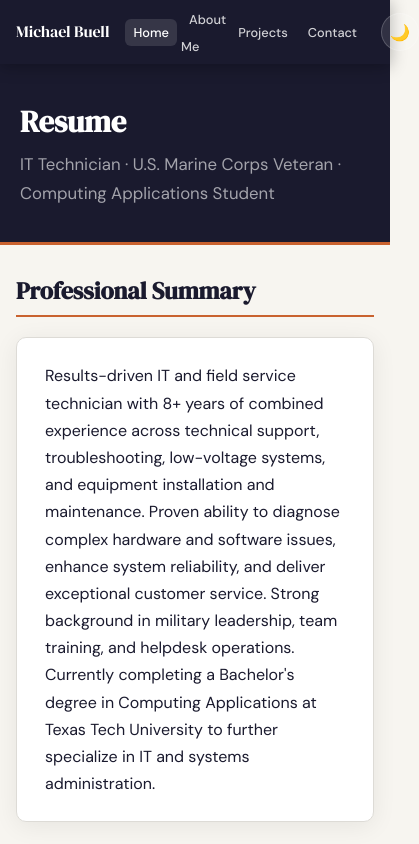
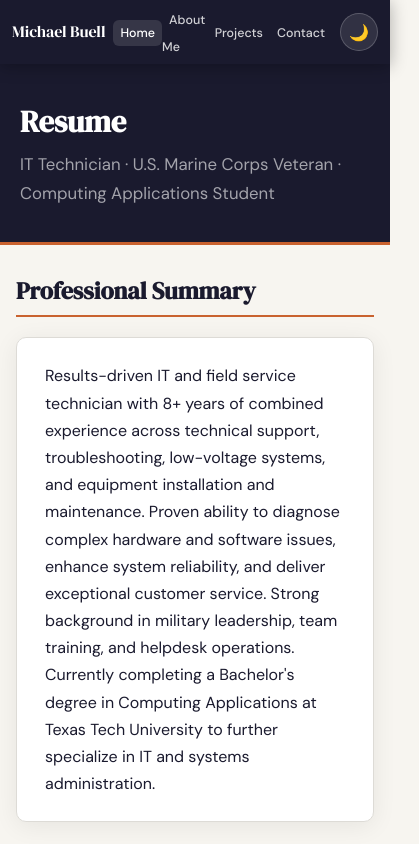
Before and after one commit to michaelbuell/mbuellportfolio.github.io, a plain HTML site: page index.html in a window 390 px wide. Shown: the top 844 px of the page, 419 px wide, since content can reach past the window. Drawn offline with Linux system fonts and the light colour scheme.

Commit message:
fixed spacing issue in nav bar on mobile screens

```diff
--- a/styles.css
+++ b/styles.css
@@ -419,9 +419,10 @@ footer a:hover { color: #fff; text-decoration: none; }
 
 /* ===== Responsive ===== */
 @media (max-width: 620px) {
-  header { padding: 0 16px; }
   .header-name { font-size: 1rem; }
-  nav ul li a { padding: 5px 8px; font-size: 0.8rem; }
+  header { padding: 0 12px; gap: 8px; }
+  nav ul { gap: 0; }
+  nav ul li a { padding: 5px 7px; font-size: 0.78rem; }
   .page-hero { padding: 40px 20px 34px; }
   .page-hero h1 { font-size: 1.9rem; }
   main { padding: 32px 16px 60px; }
```
